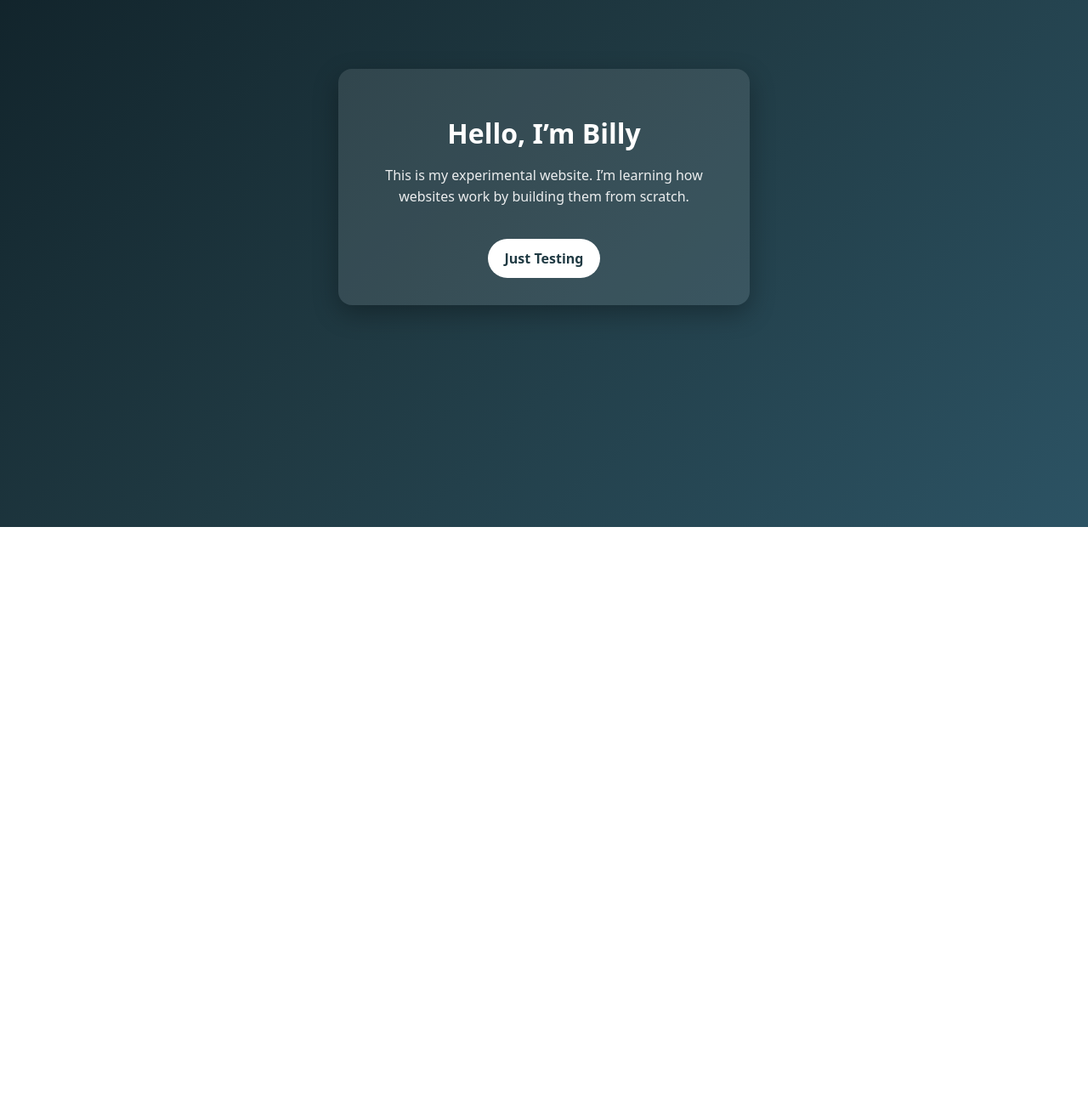
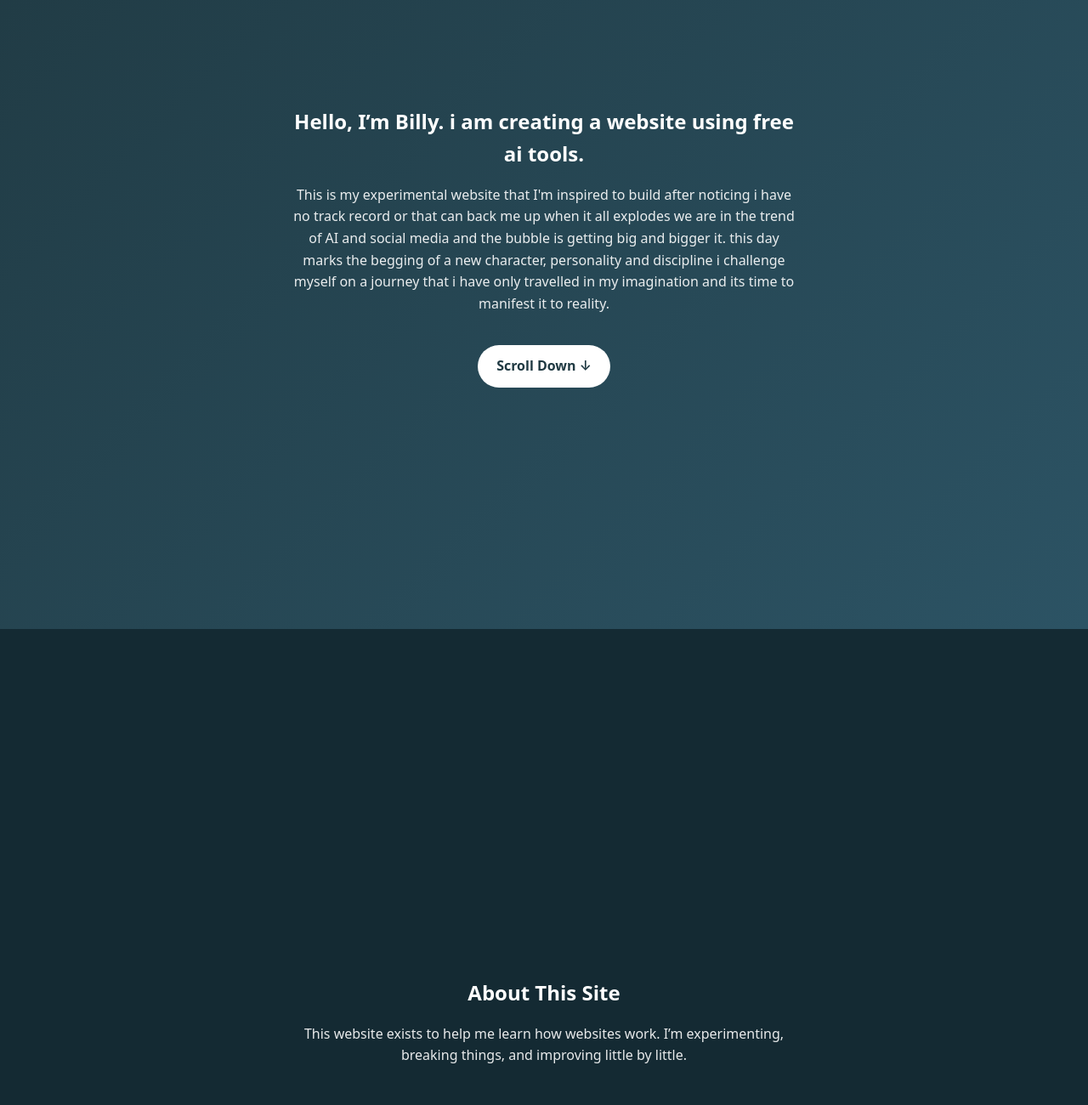
Before and after one commit to kathenya26/my-first-website, a plain HTML site: page index.html in a window 1280 px wide. Shown: the part 180-1480 px from the top of the page at 85% size. Before the commit the page ends 800 px from the top, so only its background shows below. Drawn offline with Linux system fonts and the light colour scheme.

Commit message:
Add files via upload

```diff
--- a/index.html
+++ b/index.html
@@ -8,38 +8,49 @@
   <style>
     body {
       font-family: system-ui, -apple-system, BlinkMacSystemFont, "Segoe UI", sans-serif;
-      background: linear-gradient(135deg, #0f2027, #203a43, #2c5364);
+      margin: 0;
+      background: #0f2027;
+      color: white;
+      line-height: 1.6;
+    }
+
+    section {
       min-height: 100vh;
-      margin: 0;
+      padding: 60px 20px;
       display: flex;
       align-items: center;
       justify-content: center;
-      color: white;
+      text-align: center;
     }
 
-    .card {
-      background: rgba(255, 255, 255, 0.1);
-      padding: 32px;
-      max-width: 420px;
-      border-radius: 16px;
-      text-align: center;
-      box-shadow: 0 10px 30px rgba(0,0,0,0.3);
+    .box {
+      max-width: 600px;
     }
 
-    h1 {
-      margin-bottom: 10px;
-      font-size: 2rem;
+    .hero {
+      background: linear-gradient(135deg, #203a43, #2c5364);
+    }
+
+    .about {
+      background: #142a33;
+    }
+
+    .next {
+      background: #1b3a4b;
+    }
+
+    h1, h2 {
+      margin-bottom: 15px;
     }
 
     p {
-      line-height: 1.6;
       opacity: 0.9;
     }
 
-    .btn {
+    a {
       display: inline-block;
       margin-top: 20px;
-      padding: 12px 20px;
+      padding: 12px 22px;
       background: white;
       color: #203a43;
       border-radius: 999px;
@@ -50,15 +61,43 @@
 </head>
 <body>
 
-  <div class="card">
-    <h1>Hello, I’m Billy</h1>
-    <p>
-      This is my experimental website.
-      I’m learning how websites work by building them from scratch.
-    </p>
+  <section class="hero">
+    <div class="box">
+      <h1>Hello, I’m Billy. i am creating a website using free ai tools.</h1>
+      <p>This is my experimental website that I'm inspired to build after noticing i have no track record or that can back me up when it all explodes we are in the trend of AI and social media and the bubble is getting big and bigger it. this day marks the begging of a new character, personality and discipline i challenge myself on a journey that i have only travelled in my imagination and its time to manifest it to reality.</p>
+      <a href="#about">Scroll Down ↓</a>
+    </div>
+  </section>
 
-    <a href="#" class="btn">Just Testing</a>
-  </div>
+  <section class="about" id="about">
+    <div class="box">
+      <h2>About This Site</h2>
+      <p>
+        This website exists to help me learn how websites work.
+        I’m experimenting, breaking things, and improving little by little.
+      </p>
+    </div>
+  </section>
+
+  <section class="next">
+    <div class="box">
+      <h2>What’s Next?</h2>
+      <p>
+        I’ll decide later. For now, I’m just building and learning.
+      </p>
+    </div>
+  </section>
 
 </body>
 </html>
+ <section class="hero">
+    <div class="box">
+      <h2>What’s Next?</h2>
+      <p>
+        i am reying to add one more page here
+      </p>
+    </div>
+  </section>
+
+</body>
+</html>
```
Also changed, not shown: New Text Document.txt.
